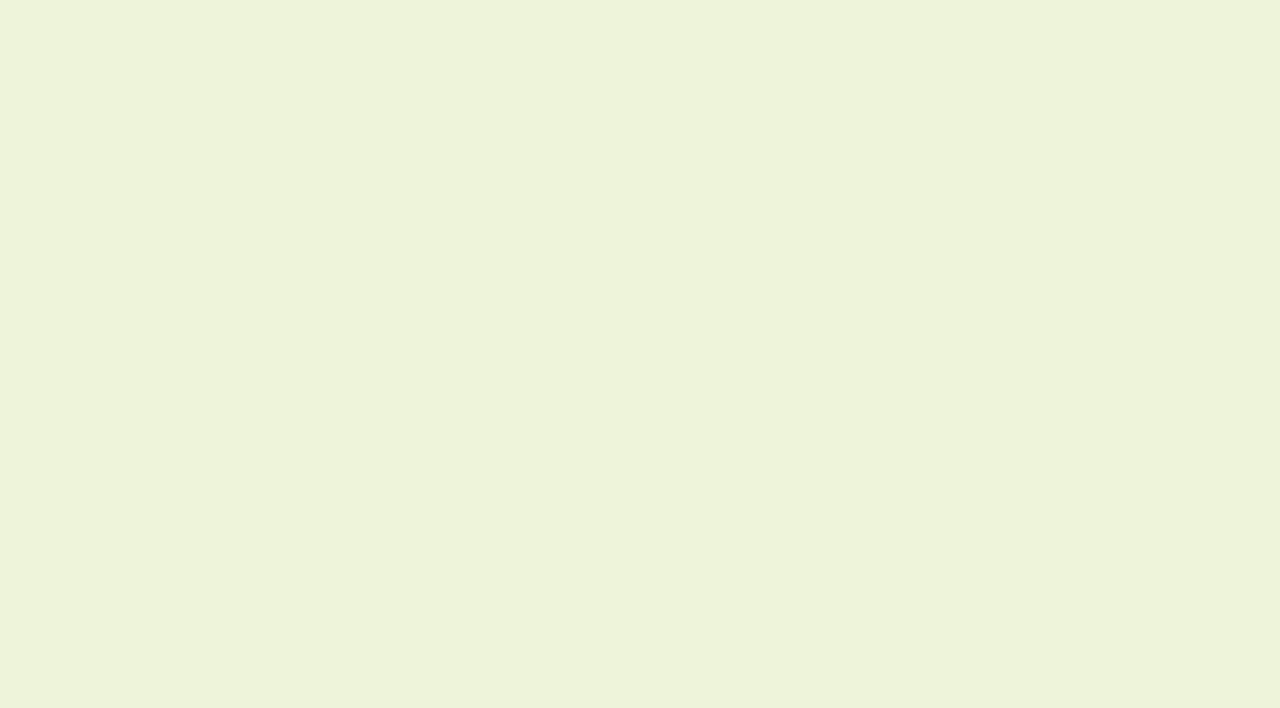
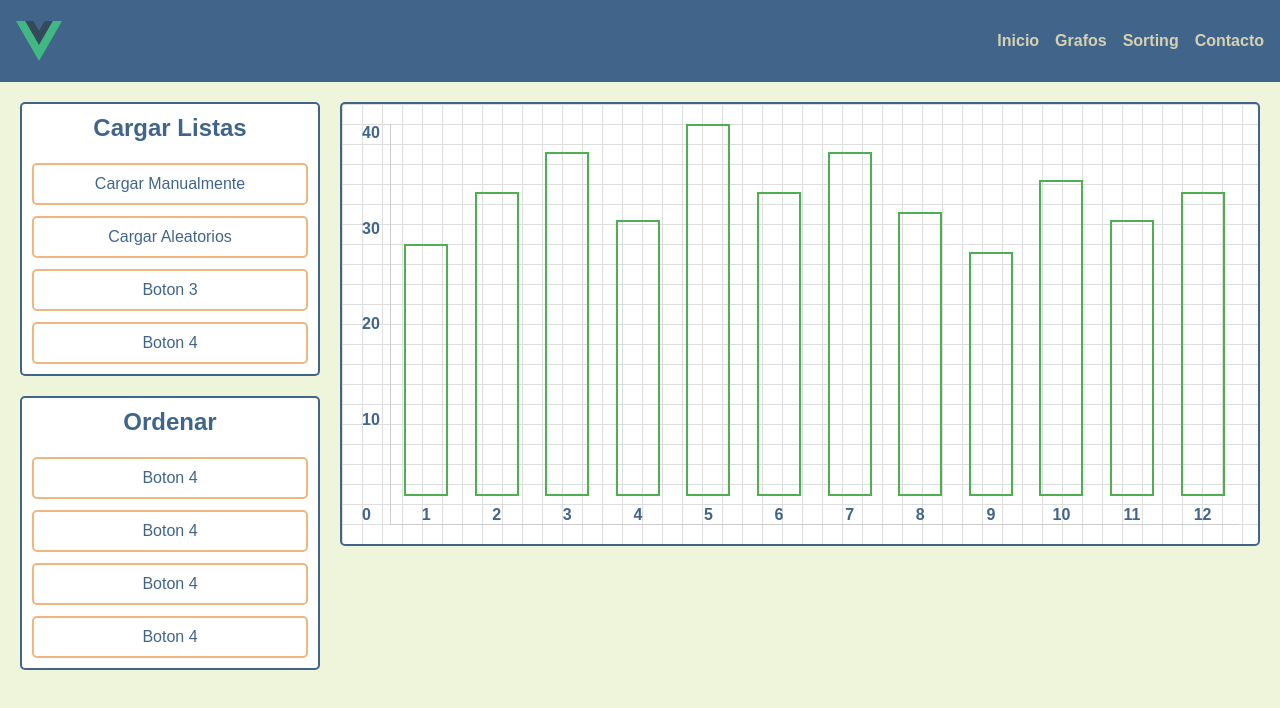
Before and after one commit to paolaqv/Algoritmos-Frontend, a Vue app: page /sort in a window 1280 px wide. Before the commit this address had no page. Shown: the top 708 px of the page. Built offline with nearby package versions, Linux system fonts and the light colour scheme; the HTML template or start-up script is replaced by a standard one.

Commit message:
Visuals Básicas

```diff
--- a/src/router/index.ts
+++ b/src/router/index.ts
@@ -1,6 +1,7 @@
 import { createRouter, createWebHistory } from 'vue-router'
 import GraphsPage from '@/views/GraphsPage.vue'
 import LandingPage from '@/views/LandingPage.vue'
+import SortPage from '@/views/SortPage.vue'
 
 const router = createRouter({
   history: createWebHistory(import.meta.env.BASE_URL),
@@ -14,6 +15,11 @@ const router = createRouter({
       path: '/graphs',
       name: 'GraphsPage',
       component: GraphsPage,
+    },
+    {
+      path: '/sort',
+      name: 'SortPage',
+      component: SortPage,
     }
   ],
 })
--- a/src/views/LandingPage.vue
+++ b/src/views/LandingPage.vue
@@ -4,6 +4,7 @@
     <ul class="nav-links">
       <li><router-link to="/">Inicio</router-link></li>
       <li><router-link to="/graphs">Grafos</router-link></li>
+      <li><router-link to="/sort">Sorting</router-link></li>
       <li><router-link to="#">Contacto</router-link></li>
     </ul>
   </nav>
--- /dev/null
+++ b/src/views/SortPage.vue
@@ -0,0 +1,189 @@
+<template>
+    <nav class="navbar">
+      <img src="@/assets/logo.svg" alt="Logo" class="logo">
+      <ul class="nav-links">
+        <li><router-link to="/">Inicio</router-link></li>
+        <li><router-link to="/graphs">Grafos</router-link></li>
+        <li><router-link to="/sort">Sorting</router-link></li>
+        <li><router-link to="#">Contacto</router-link></li>
+      </ul>
+    </nav>
+    <div class="container">
+    <div class="sidebar">
+      <div class="button-group">
+        <h2>Cargar Listas</h2>
+        <button class="action-button">Cargar Manualmente</button>
+        <button class="action-button">Cargar Aleatorios</button>
+        <button class="action-button">Boton 3</button>
+        <button class="action-button">Boton 4</button>
+      </div>
+
+      <div class="button-group">
+        <h2>Ordenar</h2>
+        <button class="action-button">Boton 4</button>
+        <button class="action-button">Boton 4</button>
+        <button class="action-button">Boton 4</button>
+        <button class="action-button">Boton 4</button>
+      </div>
+    </div>
+
+    <div class="chart-container">
+      <div class="chart">
+        <div class="y-axis">
+          <div class="y-label">40</div>
+          <div class="y-label">30</div>
+          <div class="y-label">20</div>
+          <div class="y-label">10</div>
+          <div class="y-label">0</div>
+        </div>
+
+        <div class="bars-container">
+          <div v-for="(value, index) in barValues" :key="index" class="bar-wrapper">
+            <div class="bar" :style="{ height: value + '%' }"></div>
+            <div class="x-label">{{ index + 1 }}</div>
+          </div>
+        </div>
+      </div>
+    </div>
+  </div>
+  </template>
+
+<script setup lang="ts">
+  import { ref } from 'vue';
+  const barValues = ref([
+    62, 75, 85, 68, 100, 75, 85, 70, 60, 78, 68, 75
+  ]);
+</script>
+
+<script lang="ts">
+    export default {
+    name: 'SortPage'
+    }
+</script>
+
+<style>
+    :root {
+    --primary-color: #41658A;
+    --secondary-color: #F0B67F;
+    --background-color: #EEF5DB;
+    --accent-color: #C7EFCF;
+    --text-color: #D6D1B1;
+    }
+
+    .container {
+    display: flex;
+    gap: 20px;
+    padding: 20px;
+    background-color: var(--background-color);
+    height: 60vh;
+    min-height: calc(100vh - 40px);
+    }
+
+    .sidebar {
+    width: 300px;
+    display: flex;
+    flex-direction: column;
+    gap: 20px;
+    height: 60vh;
+    }
+
+    .button-group {
+    background-color: white;
+    border: 2px solid var(--primary-color);
+    border-radius: 5px;
+    padding: 10px;
+    display: flex;
+    flex-direction: column;
+    gap: 11px;
+    }
+
+    .button-group h2 {
+    color: var(--primary-color);
+    text-align: center;
+    margin: 0 0 10px 0;
+    font-size: 1.5rem;
+    }
+
+    .action-button {
+    padding: 10px;
+    background-color: white;
+    border: 2px solid var(--secondary-color);
+    border-radius: 5px;
+    color: var(--primary-color);
+    font-size: 1rem;
+    cursor: pointer;
+    transition: all 0.3s ease;
+    }
+
+    .action-button:hover {
+    background-color: var(--accent-color);
+    }
+
+    .chart-container {
+    flex: 1;
+    background-color: white;
+    border: 2px solid var(--primary-color);
+    border-radius: 5px;
+    padding: 20px;
+    display: flex;
+    align-items: center;
+    justify-content: center;
+    height: 50vh;
+    }
+
+    .chart {
+    width: 100%;
+    height: 100%;
+    display: flex;
+    position: relative;
+    }
+
+    .y-axis {
+    display: flex;
+    flex-direction: column;
+    justify-content: space-between;
+    padding-right: 10px;
+    height: 100%;
+    }
+
+    .y-label {
+    color: var(--primary-color);
+    font-weight: bold;
+    }
+
+    .bars-container {
+    flex: 1;
+    display: flex;
+    justify-content: space-around;
+    align-items: flex-end;
+    height: 100%;
+    border-left: 1px solid #ccc;
+    border-bottom: 1px solid #ccc;
+    }
+
+    .bar-wrapper {
+    display: flex;
+    flex-direction: column;
+    align-items: center;
+    height: 100%;
+    justify-content: flex-end;
+    }
+
+    .bar {
+    width: 40px;
+    background-color: transparent;
+    border: 2px solid #4CAF50;
+    margin: 0 5px;
+    }
+
+    .x-label {
+    margin-top: 10px;
+    color: var(--primary-color);
+    font-weight: bold;
+    }
+    .chart-container {
+    background-image: linear-gradient(#ddd 1px, transparent 1px),
+                        linear-gradient(90deg, #ddd 1px, transparent 1px);
+    background-size: 20px 20px;
+    }
+</style>
```
